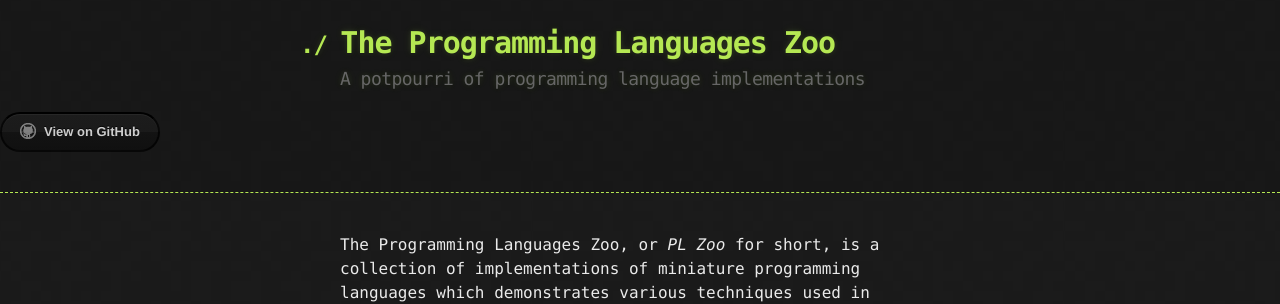
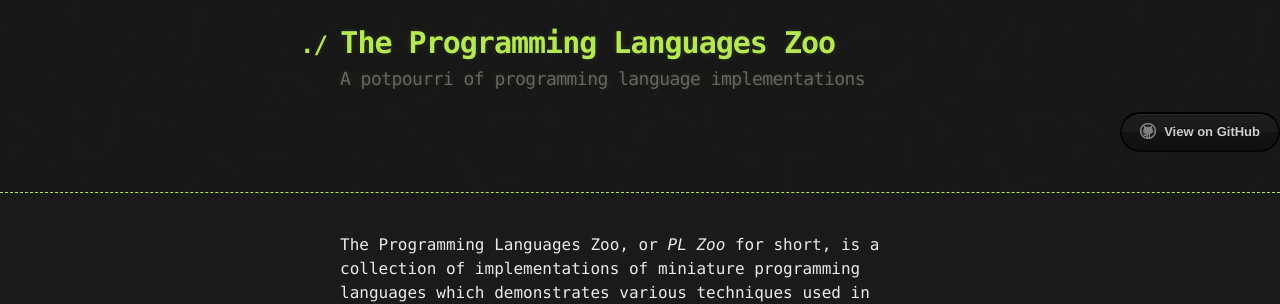
Before and after one commit to andrejbauer/plzoo, a Jekyll site: the page built from index.md, in a window 1280 px wide. Shown: the top 304 px of the page. Built offline with Jekyll 4.4.1, drawn with Linux system fonts in a browser that asks for light colours.

Commit message:
Right alignments for the github button.

```diff
--- a/stylesheets/stylesheet.css
+++ b/stylesheets/stylesheet.css
@@ -66,6 +66,10 @@ header h2 {
   font-size: 18px;
   font-weight: 300;
   color: #666;
+}
+
+section#downloads {
+  text-align: right;
 }
 
 #downloads .btn {
```
